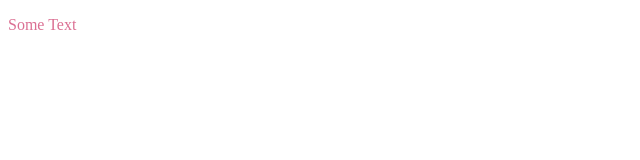
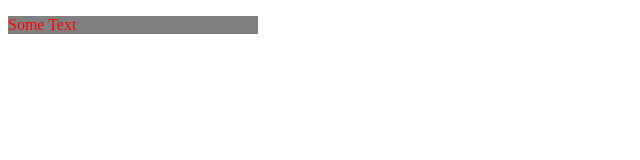
Before and after one commit to ever-dev/SmartTimeShop, a website: page index.html in a window 1280 px wide. Shown: the whole page, without its empty margins (0-640 px from the left). Drawn offline with nearby package versions, Linux system fonts and the light colour scheme; files that its build step writes are made by us from their sources.

Commit message:
include scss

```diff
--- /dev/null
+++ b/app/main.scss
@@ -0,0 +1,15 @@
+@mixin color($color) {
+  color: $color;
+}
+
+@function doubleWidth($width) {
+  @return 5 * $width;
+}
+
+div {
+  p {
+    @include color(red);
+    background-color: gray;
+    width: doubleWidth(50px)
+  }
+}
--- a/index.html
+++ b/index.html
@@ -4,6 +4,8 @@
     <link rel="stylesheet" href="public/css/main.css" type="text/css"/>
 </head>
 <body>
-    <p>Some Text</p>
+    <div>
+        <p>Some Text</p>
+    </div>
 </body>
 </html>
```
Also changed, not shown: app/main.css (deleted).
